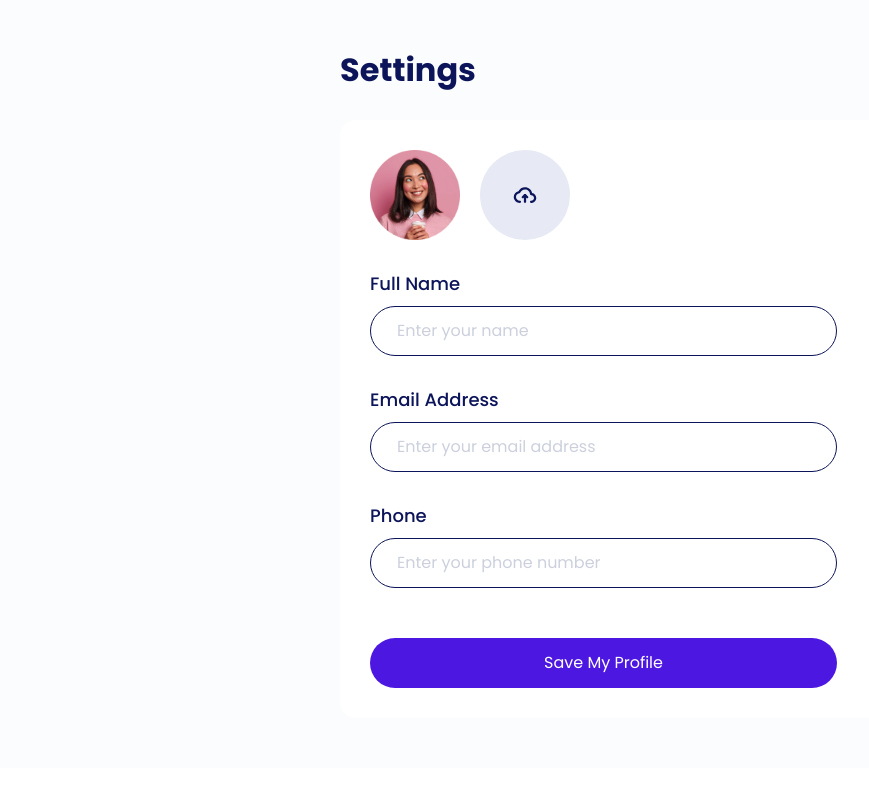
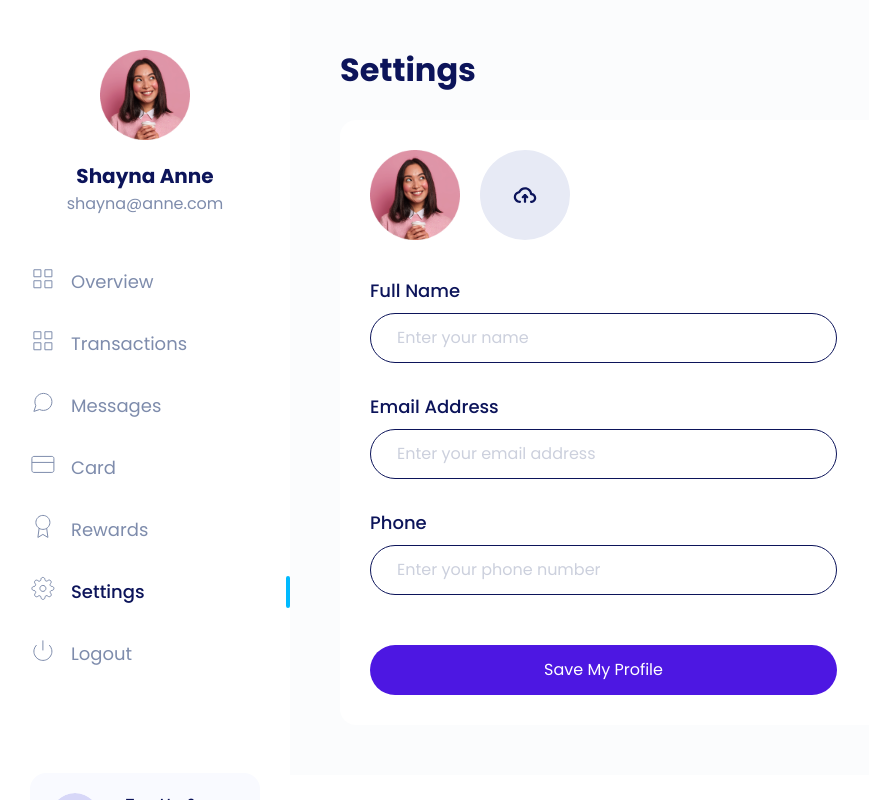
Before and after one commit to eriansha/store-gg, a Next.js app: page /member/edit-profile in a window 1280 px wide. Shown: the whole page, without its empty margins (0-869 px from the left). Built offline with nearby package versions, Linux system fonts and the light colour scheme.

Commit message:
refactor: edit profile

```diff
--- /dev/null
+++ b/components/molecules/input-field/index.tsx
@@ -0,0 +1,23 @@
+interface inputFieldProps {
+  label: string,
+  type: 'text' | 'number' | 'email',
+  placeholder: string,
+}
+
+export default function InputField({ label, type, ...props }: inputFieldProps) {
+  return (
+    <>
+      <label htmlFor={ type } className="form-label text-lg fw-medium color-palette-1 mb-10">
+        { label }
+      </label>
+      <input
+        type={ type }
+        className="form-control rounded-pill text-lg"
+        id={ type }
+        name={ type }
+        aria-describedby={ type }
+        { ...props }
+      />
+    </>
+  )
+}
--- /dev/null
+++ b/components/organisms/edit-profile-form/index.tsx
@@ -0,0 +1,62 @@
+import Image from 'next/image'
+import InputField from '../../molecules/input-field'
+
+export default function EditProfileForm() {
+  return (
+    <form action="">
+      <div className="photo d-flex">
+        <div className="position-relative me-20">
+          <Image
+            src="/img/avatar-1.png"
+            width={ 90 }
+            height={ 90 }
+            className="avatar img-fluid"
+            alt='avatar'
+          />
+          <div
+            className="avatar-overlay position-absolute top-0 d-flex justify-content-center align-items-center"
+          >
+            <Image src='/icon/upload.svg' height={ 24 } width={ 24 } alt='upload' />
+          </div>
+        </div>
+        <div className="image-upload">
+          <label htmlFor="avatar">
+            <Image src='/icon/upload.svg' height={ 90 } width={ 90 } alt='upload' />
+          </label>
+          <input id="avatar" type="file" name="avatar" accept="image/png, image/jpeg" />
+        </div>
+      </div>
+      <div className="pt-30">
+        <InputField
+          type='text'
+          label='Full Name'
+          placeholder='Enter your name'
+        />
+      </div>
+      <div className="pt-30">
+        <InputField
+          type='email'
+          label='Email Address'
+          placeholder='Enter your email address'
+        />
+      </div>
+      <div className="pt-30">
+        <InputField
+          type='text'
+          label='Phone'
+          placeholder='Enter your phone number'
+        />
+      </div>
+
+      <div className="button-group d-flex flex-column pt-50">
+        <button
+          type="submit"
+          className="btn btn-save fw-medium text-lg text-white rounded-pill"
+          role="button"
+        >
+          { 'Save My Profile' }
+        </button>
+      </div>
+    </form>
+  )
+}
--- a/pages/member/edit-profile.tsx
+++ b/pages/member/edit-profile.tsx
@@ -1,94 +1,16 @@
+import EditProfileForm from '../../components/organisms/edit-profile-form'
+import Sidebar from '../../components/organisms/sidebar'
+
 export default function EditProfile() {
   return (
     <section className="edit-profile overflow-auto">
+      <Sidebar activeMenu='Settings' />
       <main className="main-wrapper">
         <div className="ps-lg-0">
           <h2 className="text-4xl fw-bold color-palette-1 mb-30">Settings</h2>
           <div className="bg-card pt-30 ps-30 pe-30 pb-30">
-            <form action="">
-              <div className="photo d-flex">
-                <div className="position-relative me-20">
-                  <img src="/img/avatar-1.png" width="90" height="90" className="avatar img-fluid" />
-                  <div
-                    className="avatar-overlay position-absolute top-0 d-flex justify-content-center align-items-center"
-                  >
-                    <svg width="24" height="24" viewBox="0 0 24 24" fill="none"
-                      xmlns="http://www.w3.org/2000/svg"
-                    >
-                      <path d="M3 6H5H21" stroke="white" strokeWidth="2" strokeLinecap="round"
-                        strokeLinejoin="round"
-                      />
-                      <path
-                        d="M8 6V4C8 3.46957 8.21071 2.96086 8.58579 2.58579C8.96086 2.21071 9.46957 2 10 2H14C14.5304 2 15.0391 2.21071 15.4142 2.58579C15.7893 2.96086 16 3.46957 16 4V6M19 6V20C19 20.5304 18.7893 21.0391 18.4142 21.4142C18.0391 21.7893 17.5304 22 17 22H7C6.46957 22 5.96086 21.7893 5.58579 21.4142C5.21071 21.0391 5 20.5304 5 20V6H19Z"
-                        stroke="white" strokeWidth="2" strokeLinecap="round"
-                        strokeLinejoin="round"
-                      />
-                      <path d="M14 11V17" stroke="white" strokeWidth="2" strokeLinecap="round"
-                        strokeLinejoin="round"
-                      />
-                      <path d="M10 11V17" stroke="white" strokeWidth="2" strokeLinecap="round"
-                        strokeLinejoin="round"
-                      />
-                    </svg>
-                  </div>
-                </div>
-                <div className="image-upload">
-                  <label htmlFor="avatar">
-                    <svg width="90" height="90" viewBox="0 0 90 90" fill="none"
-                      xmlns="http://www.w3.org/2000/svg"
-                    >
-                      <circle cx="45" cy="45" r="45" fill="#E7EAF5" />
-                      <path fillRule="evenodd" clipRule="evenodd"
-                        d="M45 39.375C42.7981 39.375 40.9679 40.7216 40.3127 42.5332C40.1693 42.9297 39.8162 43.2128 39.398 43.2665C37.4362 43.5183 36 45.1013 36 46.9286C36 48.919 37.7105 50.625 39.9375 50.625C40.5588 50.625 41.0625 51.1287 41.0625 51.75C41.0625 52.3713 40.5588 52.875 39.9375 52.875C36.5726 52.875 33.75 50.2638 33.75 46.9286C33.75 44.0997 35.7853 41.7878 38.4536 41.1547C39.5996 38.7573 42.1173 37.125 45 37.125C48.5711 37.125 51.6055 39.6452 52.1224 43.0137C54.4461 43.4763 56.25 45.4474 56.25 47.8929C56.25 50.6955 53.8807 52.875 51.075 52.875C50.4537 52.875 49.95 52.3713 49.95 51.75C49.95 51.1287 50.4537 50.625 51.075 50.625C52.7428 50.625 54 49.3507 54 47.8929C54 46.435 52.7428 45.1607 51.075 45.1607C50.4537 45.1607 49.95 44.657 49.95 44.0357C49.95 41.5128 47.7862 39.375 45 39.375Z"
-                        fill="#0C145A"
-                      />
-                      <path fillRule="evenodd" clipRule="evenodd"
-                        d="M45 52.875C44.3787 52.875 43.875 52.3713 43.875 51.75V45C43.875 44.3787 44.3787 43.875 45 43.875C45.6213 43.875 46.125 44.3787 46.125 45V51.75C46.125 52.3713 45.6213 52.875 45 52.875Z"
-                        fill="#0C145A"
-                      />
-                      <path fillRule="evenodd" clipRule="evenodd"
-                        d="M41.9545 48.0455C41.5152 47.6062 41.5152 46.8938 41.9545 46.4545L44.2045 44.2045C44.6438 43.7652 45.3562 43.7652 45.7955 44.2045C46.2348 44.6438 46.2348 45.3562 45.7955 45.7955L43.5455 48.0455C43.1062 48.4848 42.3938 48.4848 41.9545 48.0455Z"
-                        fill="#0C145A"
-                      />
-                      <path fillRule="evenodd" clipRule="evenodd"
-                        d="M44.2045 44.2045C44.6438 43.7652 45.3562 43.7652 45.7955 44.2045L48.0455 46.4545C48.4848 46.8938 48.4848 47.6062 48.0455 48.0455C47.6062 48.4848 46.8938 48.4848 46.4545 48.0455L44.2045 45.7955C43.7652 45.3562 43.7652 44.6438 44.2045 44.2045Z"
-                        fill="#0C145A"
-                      />
-                    </svg>
-                  </label>
-                  <input id="avatar" type="file" name="avatar" accept="image/png, image/jpeg" />
-                </div>
-              </div>
-              <div className="pt-30">
-                <label htmlFor="name" className="form-label text-lg fw-medium color-palette-1 mb-10">Full
-                                Name</label>
-                <input type="text" className="form-control rounded-pill text-lg" id="name" name="name"
-                  aria-describedby="name" placeholder="Enter your name"
-                />
-              </div>
-              <div className="pt-30">
-                <label htmlFor="email" className="form-label text-lg fw-medium color-palette-1 mb-10">Email
-                                Address</label>
-                <input type="email" className="form-control rounded-pill text-lg" id="email" name="email"
-                  aria-describedby="email" placeholder="Enter your email address"
-                />
-              </div>
-              <div className="pt-30">
-                <label htmlFor="phone" className="form-label text-lg fw-medium color-palette-1 mb-10">Phone</label>
-                <input type="tel" className="form-control rounded-pill text-lg" id="phone" name="phone"
-                  aria-describedby="phone" placeholder="Enter your phone number"
-                />
-              </div>
-              <div className="button-group d-flex flex-column pt-50">
-                <button type="submit" className="btn btn-save fw-medium text-lg text-white rounded-pill"
-                  role="button"
-                >Save My Profile</button>
-              </div>
-            </form>
-
+            <EditProfileForm />
           </div>
-
-
         </div>
       </main>
     </section>
```
